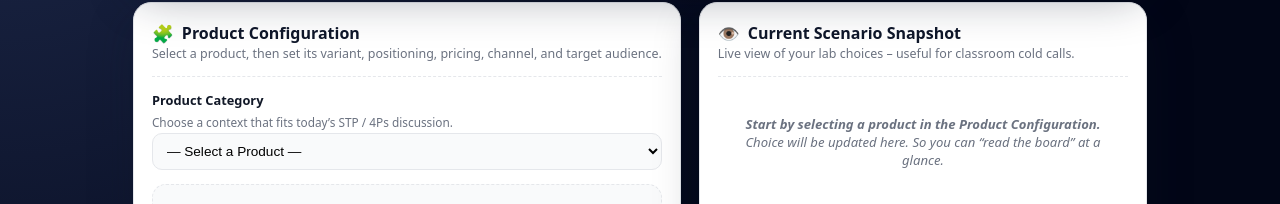
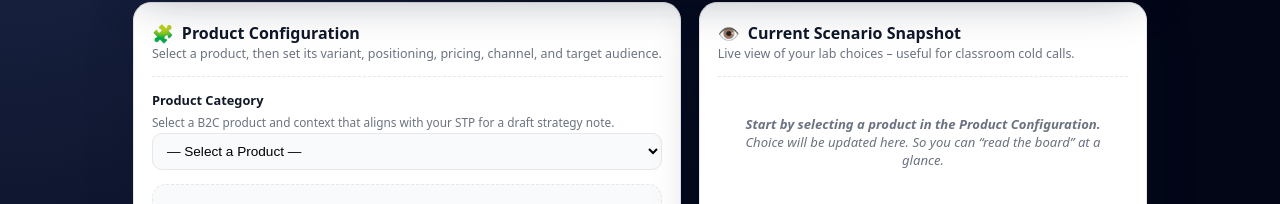
Before and after one commit to CoolPravat/MKT-Strategy-Prompt, a plain HTML site: page index.html in a window 1280 px wide. Shown: the part 210-414 px from the top of the page. Drawn offline with Linux system fonts and the light colour scheme.

Commit message:
Update index.html

```diff
--- a/index.html
+++ b/index.html
@@ -745,7 +745,7 @@
             <div class="form-group">
               <label for="product">Product Category</label>
               <div class="hint">
-                Choose a context that fits today’s STP / 4Ps discussion.
+                Select a B2C product and context that aligns with your STP for a draft strategy note.
               </div>
               <select id="product">
                 <option value="">— Select a Product —</option>
```
